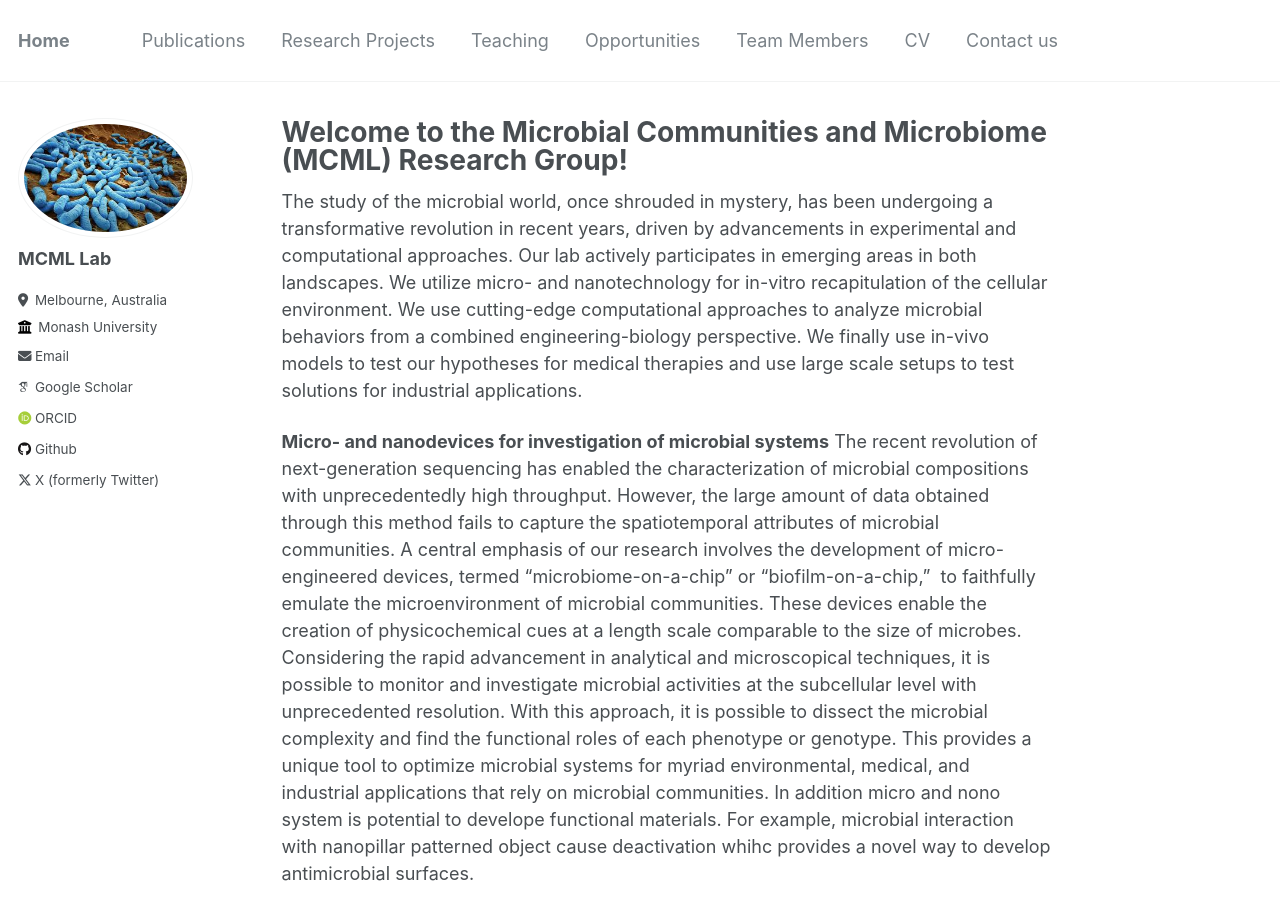
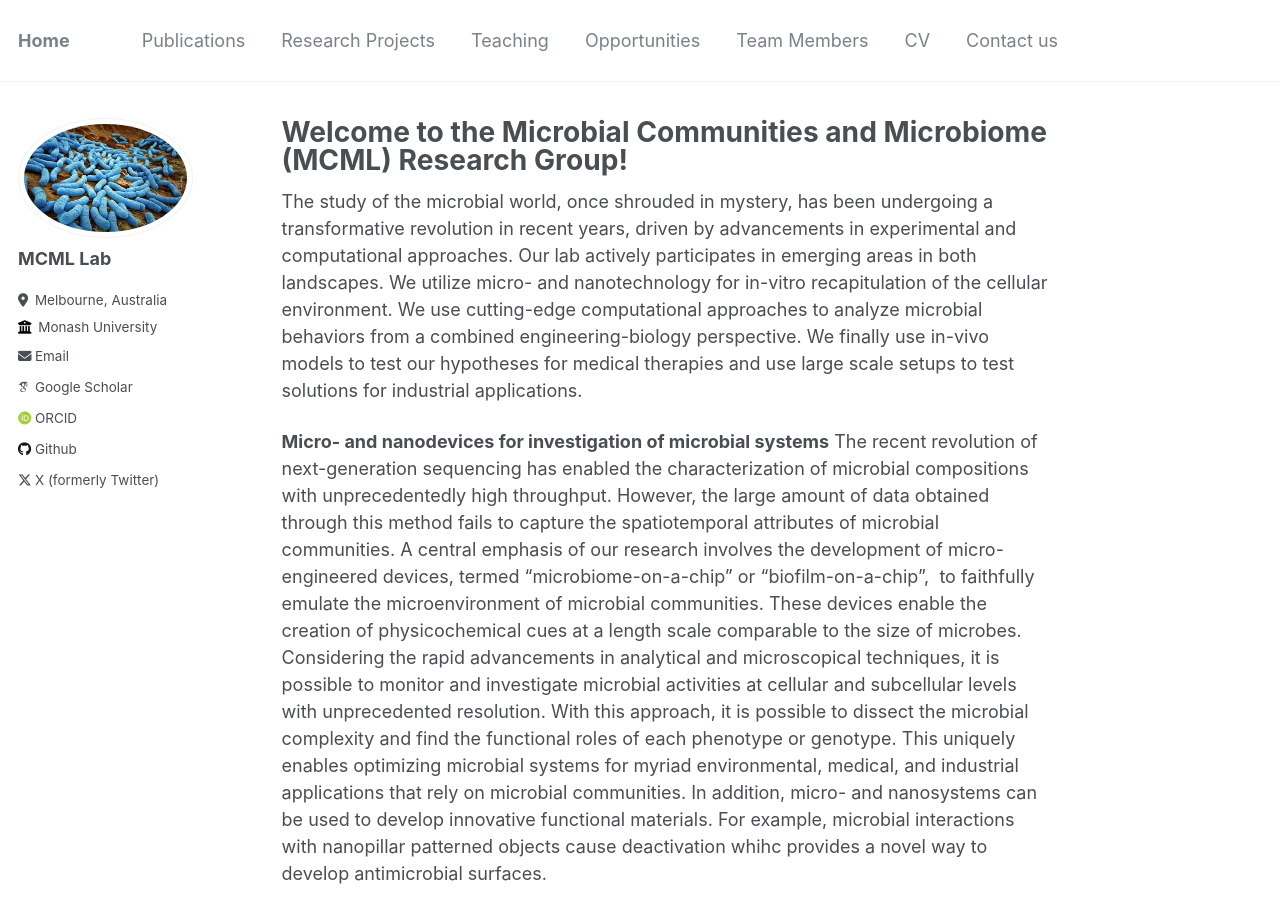
Before and after one commit to AminValiei/valieilab, a Jekyll site: the page built from _pages/about.md, in a window 1280 px wide and 900 px high. Built offline with Jekyll 4.4.1, drawn with Linux system fonts in a browser that asks for light colours; some web fonts are replaced.

Commit message:
Update about.md

```diff
--- a/_pages/about.md
+++ b/_pages/about.md
@@ -9,7 +9,7 @@ redirect_from:
 
 The study of the microbial world, once shrouded in mystery, has been undergoing a transformative revolution in recent years, driven by advancements in experimental and computational approaches. Our lab actively participates in emerging areas in both landscapes. We utilize micro- and nanotechnology for in-vitro recapitulation of the cellular environment. We use cutting-edge computational approaches to analyze microbial behaviors from a combined engineering-biology perspective. We finally use in-vivo models to test our hypotheses for medical therapies and use large scale setups to test solutions for industrial applications.
 
-**Micro- and nanodevices for investigation of microbial systems** The recent revolution of next-generation sequencing has enabled the characterization of microbial compositions with unprecedentedly high throughput. However, the large amount of data obtained through this method fails to capture the spatiotemporal attributes of microbial communities. A central emphasis of our research involves the development of micro-engineered devices, termed "microbiome-on-a-chip" or "biofilm-on-a-chip,"  to faithfully emulate the microenvironment of microbial communities. These devices enable the creation of physicochemical cues at a length scale comparable to the size of microbes. Considering the rapid advancement in analytical and microscopical techniques, it is possible to monitor and investigate microbial activities at the subcellular level with unprecedented resolution. With this approach, it is possible to dissect the microbial complexity and find the functional roles of each phenotype or genotype. This provides a unique tool to optimize microbial systems for myriad environmental, medical, and industrial applications that rely on microbial communities. In addition micro and nono system is potential to develope functional materials. For example, microbial interaction with nanopillar patterned object cause deactivation whihc provides a novel way to develop antimicrobial surfaces.
+**Micro- and nanodevices for investigation of microbial systems** The recent revolution of next-generation sequencing has enabled the characterization of microbial compositions with unprecedentedly high throughput. However, the large amount of data obtained through this method fails to capture the spatiotemporal attributes of microbial communities. A central emphasis of our research involves the development of micro-engineered devices, termed "microbiome-on-a-chip" or "biofilm-on-a-chip",  to faithfully emulate the microenvironment of microbial communities. These devices enable the creation of physicochemical cues at a length scale comparable to the size of microbes. Considering the rapid advancements in analytical and microscopical techniques, it is possible to monitor and investigate microbial activities at cellular and subcellular levels with unprecedented resolution. With this approach, it is possible to dissect the microbial complexity and find the functional roles of each phenotype or genotype. This uniquely enables optimizing microbial systems for myriad environmental, medical, and industrial applications that rely on microbial communities. In addition, micro- and nanosystems can be used to develop innovative functional materials. For example, microbial interactions with nanopillar patterned objects cause deactivation whihc provides a novel way to develop antimicrobial surfaces.
 
 **Computational modeling**: In addition to experimental investigations, computational tools are crucial for comprehending microbial systems. An exceptional approach for deriving the emergent properties of complex systems (e.g., spatiotemporal community structures) from deterministic or stochastic rules governing agents (e.g., each bacteria) is agent-based modeling. Agent-based modeling is suitable for modeling microbial communities, as microbes have shown a variety of social behaviors. For example, in metabolism, microbes are known to form cross-feeding networks that help them degrade complex biochemicals. Bacteria also interact through signaling means such as quorum sensing mechanisms. In these systems, community-level behavior is obtained through the integration of individual interactions and is sometimes not easy to dissect. In fact, without computational approaches to capture these complex systems, it is difficult to generalize the results and make new predictions about community properties and functions. Thus, while progressing on the experimental front, we take advantage of powerful computational approaches to investigate and model microbial systems. Beyond agent-based modeling, we exploit recent progress in artificial intelligence, machine learning, and bioinformatic tools.
 
```
